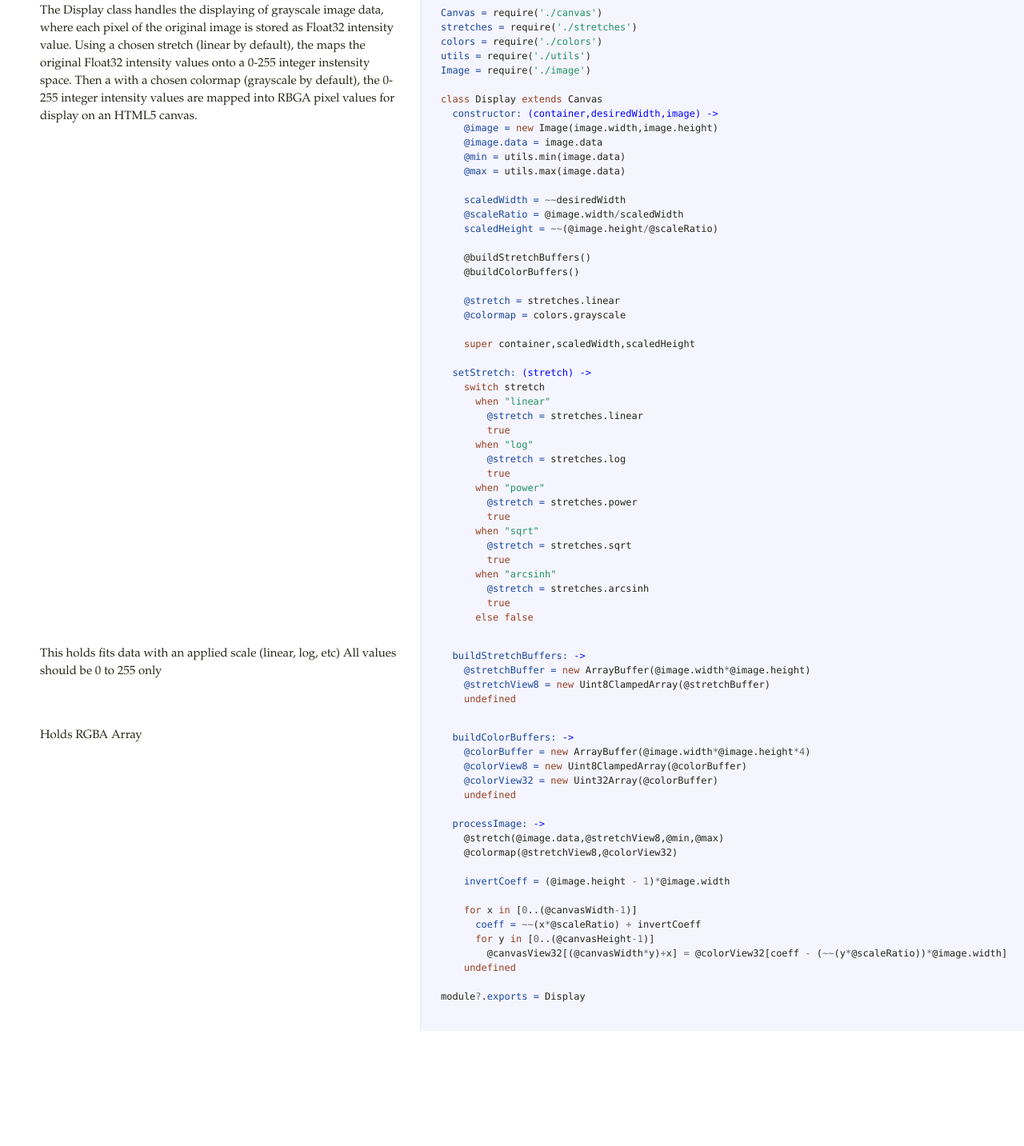
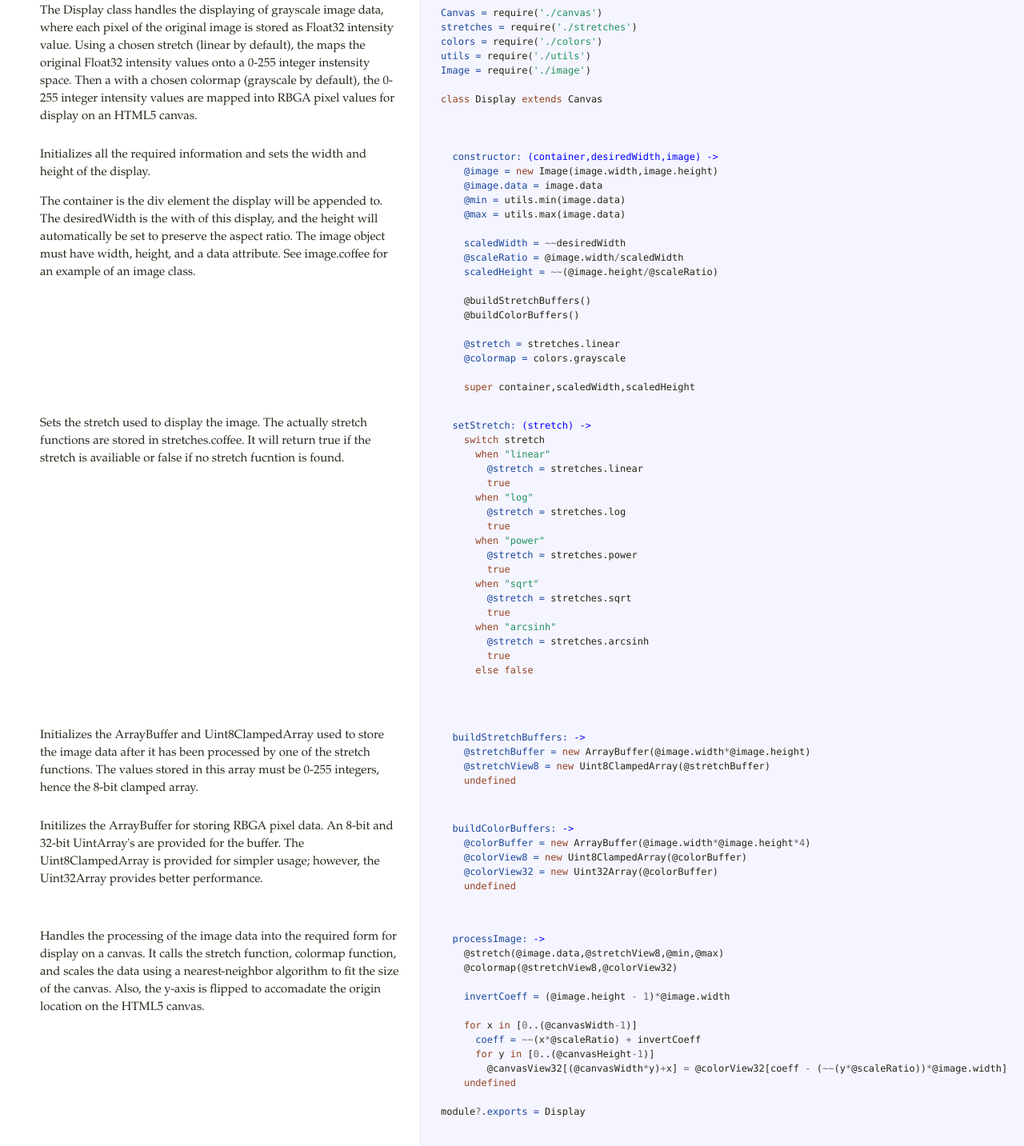
Before and after one commit to nddeluca/galactic, a website: page docs/display.html in a window 1280 px wide. Shown: the part 95-1528 px from the top of the page at 80% size. Before the commit the page ends 1384 px from the top, so only its background shows below. Drawn offline with Linux system fonts and the light colour scheme.

```diff
--- a/docs/display.html
+++ b/docs/display.html
@@ -10,8 +10,14 @@
 <span class="nv">utils = </span><span class="nx">require</span><span class="p">(</span><span class="s">&#39;./utils&#39;</span><span class="p">)</span>
 <span class="nv">Image = </span><span class="nx">require</span><span class="p">(</span><span class="s">&#39;./image&#39;</span><span class="p">)</span>
 
-<span class="k">class</span> <span class="nx">Display</span> <span class="k">extends</span> <span class="nx">Canvas</span>
-  <span class="nv">constructor: </span><span class="nf">(container,desiredWidth,image) -&gt;</span>
+<span class="k">class</span> <span class="nx">Display</span> <span class="k">extends</span> <span class="nx">Canvas</span></pre></div>             </td>           </tr>                               <tr id="section-2">             <td class="docs">               <div class="pilwrap">                 <a class="pilcrow" href="#section-2">&#182;</a>               </div>               <p>Initializes all the required information
+and sets the width and height of the display.</p>
+
+<p>The container is the div element the display will be
+appended to.  The desiredWidth is the with of this display,
+and the height will automatically be set to preserve the aspect ratio.
+The image object must have width, height, and a data attribute.
+See image.coffee for an example of an image class.</p>             </td>             <td class="code">               <div class="highlight"><pre>  <span class="nv">constructor: </span><span class="nf">(container,desiredWidth,image) -&gt;</span>
     <span class="vi">@image = </span><span class="k">new</span> <span class="nx">Image</span><span class="p">(</span><span class="nx">image</span><span class="p">.</span><span class="nx">width</span><span class="p">,</span><span class="nx">image</span><span class="p">.</span><span class="nx">height</span><span class="p">)</span>
     <span class="vi">@image.data = </span><span class="nx">image</span><span class="p">.</span><span class="nx">data</span>
     <span class="vi">@min = </span><span class="nx">utils</span><span class="p">.</span><span class="nx">min</span><span class="p">(</span><span class="nx">image</span><span class="p">.</span><span class="nx">data</span><span class="p">)</span>
@@ -27,9 +33,11 @@
     <span class="vi">@stretch = </span><span class="nx">stretches</span><span class="p">.</span><span class="nx">linear</span>
     <span class="vi">@colormap = </span><span class="nx">colors</span><span class="p">.</span><span class="nx">grayscale</span>
 
-    <span class="k">super</span> <span class="nx">container</span><span class="p">,</span><span class="nx">scaledWidth</span><span class="p">,</span><span class="nx">scaledHeight</span>
-
-  <span class="nv">setStretch: </span><span class="nf">(stretch) -&gt;</span>
+    <span class="k">super</span> <span class="nx">container</span><span class="p">,</span><span class="nx">scaledWidth</span><span class="p">,</span><span class="nx">scaledHeight</span></pre></div>             </td>           </tr>                               <tr id="section-3">             <td class="docs">               <div class="pilwrap">                 <a class="pilcrow" href="#section-3">&#182;</a>               </div>               <p>Sets the stretch used to display the image.
+The actually stretch functions are stored
+in stretches.coffee.  It will return true
+if the stretch is availiable or false if
+no stretch fucntion is found.</p>             </td>             <td class="code">               <div class="highlight"><pre>  <span class="nv">setStretch: </span><span class="nf">(stretch) -&gt;</span>
     <span class="k">switch</span> <span class="nx">stretch</span>
       <span class="k">when</span> <span class="s">&quot;linear&quot;</span>
         <span class="vi">@stretch = </span><span class="nx">stretches</span><span class="p">.</span><span class="nx">linear</span>
@@ -46,17 +54,27 @@
       <span class="k">when</span> <span class="s">&quot;arcsinh&quot;</span>
         <span class="vi">@stretch = </span><span class="nx">stretches</span><span class="p">.</span><span class="nx">arcsinh</span>
         <span class="kc">true</span>
-      <span class="k">else</span> <span class="kc">false</span></pre></div>             </td>           </tr>                               <tr id="section-2">             <td class="docs">               <div class="pilwrap">                 <a class="pilcrow" href="#section-2">&#182;</a>               </div>               <p>This holds fits data with an applied scale (linear, log, etc)
-All values should be 0 to 255 only</p>             </td>             <td class="code">               <div class="highlight"><pre>  <span class="nv">buildStretchBuffers: </span><span class="nf">-&gt;</span>
+      <span class="k">else</span> <span class="kc">false</span>
+
+  </pre></div>             </td>           </tr>                               <tr id="section-4">             <td class="docs">               <div class="pilwrap">                 <a class="pilcrow" href="#section-4">&#182;</a>               </div>               <p>Initializes the ArrayBuffer and Uint8ClampedArray used
+to store the image data after it has been processed by
+one of the stretch functions.  The values stored in this array
+must be 0-255 integers, hence the 8-bit clamped array.</p>             </td>             <td class="code">               <div class="highlight"><pre>  <span class="nv">buildStretchBuffers: </span><span class="nf">-&gt;</span>
     <span class="vi">@stretchBuffer = </span><span class="k">new</span> <span class="nx">ArrayBuffer</span><span class="p">(</span><span class="nx">@image</span><span class="p">.</span><span class="nx">width</span><span class="o">*</span><span class="nx">@image</span><span class="p">.</span><span class="nx">height</span><span class="p">)</span>
     <span class="vi">@stretchView8 = </span><span class="k">new</span> <span class="nx">Uint8ClampedArray</span><span class="p">(</span><span class="nx">@stretchBuffer</span><span class="p">)</span>
-    <span class="kc">undefined</span></pre></div>             </td>           </tr>                               <tr id="section-3">             <td class="docs">               <div class="pilwrap">                 <a class="pilcrow" href="#section-3">&#182;</a>               </div>               <p>Holds RGBA Array</p>             </td>             <td class="code">               <div class="highlight"><pre>  <span class="nv">buildColorBuffers: </span><span class="nf">-&gt;</span>
+    <span class="kc">undefined</span></pre></div>             </td>           </tr>                               <tr id="section-5">             <td class="docs">               <div class="pilwrap">                 <a class="pilcrow" href="#section-5">&#182;</a>               </div>               <p>Initilizes the ArrayBuffer for storing RBGA pixel data.
+An 8-bit and 32-bit UintArray's are provided for the buffer.
+The Uint8ClampedArray is provided for simpler usage; however,
+the Uint32Array provides better performance.</p>             </td>             <td class="code">               <div class="highlight"><pre>  <span class="nv">buildColorBuffers: </span><span class="nf">-&gt;</span>
     <span class="vi">@colorBuffer = </span><span class="k">new</span> <span class="nx">ArrayBuffer</span><span class="p">(</span><span class="nx">@image</span><span class="p">.</span><span class="nx">width</span><span class="o">*</span><span class="nx">@image</span><span class="p">.</span><span class="nx">height</span><span class="o">*</span><span class="mi">4</span><span class="p">)</span>
     <span class="vi">@colorView8 = </span><span class="k">new</span> <span class="nx">Uint8ClampedArray</span><span class="p">(</span><span class="nx">@colorBuffer</span><span class="p">)</span>
     <span class="vi">@colorView32 = </span><span class="k">new</span> <span class="nx">Uint32Array</span><span class="p">(</span><span class="nx">@colorBuffer</span><span class="p">)</span>
     <span class="kc">undefined</span>
-
-  <span class="nv">processImage: </span><span class="nf">-&gt;</span>
+  </pre></div>             </td>           </tr>                               <tr id="section-6">             <td class="docs">               <div class="pilwrap">                 <a class="pilcrow" href="#section-6">&#182;</a>               </div>               <p>Handles the processing of the image data into the required
+form for display on a canvas.  It calls the stretch function,
+colormap function, and scales the data using a nearest-neighbor
+algorithm to fit the size of the canvas.  Also, the y-axis is flipped
+to accomadate the origin location on the HTML5 canvas.</p>             </td>             <td class="code">               <div class="highlight"><pre>  <span class="nv">processImage: </span><span class="nf">-&gt;</span>
     <span class="nx">@stretch</span><span class="p">(</span><span class="nx">@image</span><span class="p">.</span><span class="nx">data</span><span class="p">,</span><span class="nx">@stretchView8</span><span class="p">,</span><span class="nx">@min</span><span class="p">,</span><span class="nx">@max</span><span class="p">)</span>
     <span class="nx">@colormap</span><span class="p">(</span><span class="nx">@stretchView8</span><span class="p">,</span><span class="nx">@colorView32</span><span class="p">)</span>
 
```
Also changed, not shown: src/display.coffee (+27 -3 lines), src/models.coffee (deleted, +0 -27 lines), 1 other file.
